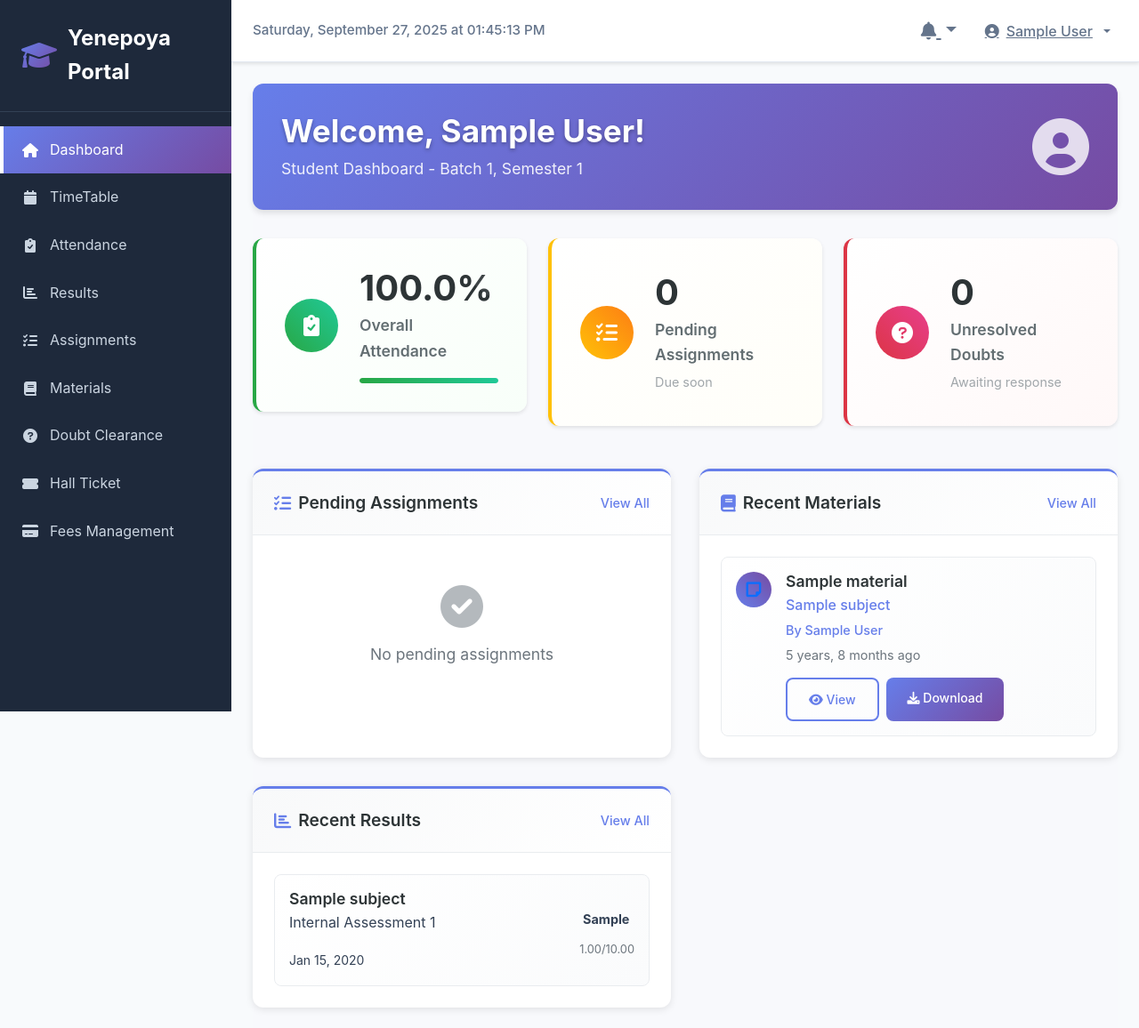
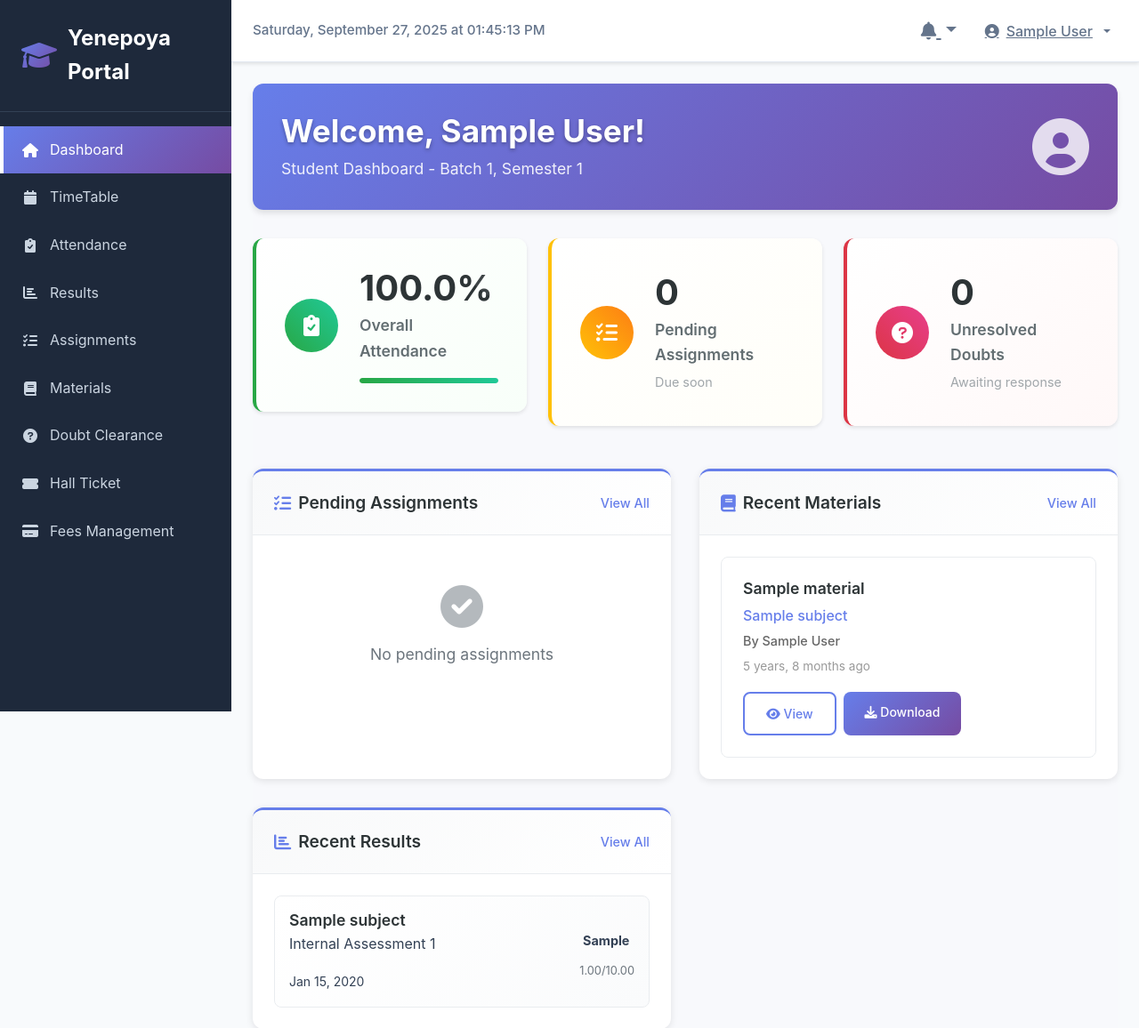
Before and after one commit to HamoodAyoob/student-potral, a Django app: page / in a window 1280 px wide. Shown: the top 1156 px of the page at 89% size. Run offline with Django 4.2, Linux system fonts and the light colour scheme; a user stored in the database is signed in; tables that the repository leaves empty hold one stand-in row (values such as "Sample post"); data that the repository does not hold is empty; some libraries are stand-ins or nearby versions.

Commit message:
Modified dashboard.html

```diff
--- a/static/css/dashboard.css
+++ b/static/css/dashboard.css
@@ -293,16 +293,13 @@
 }
 
 /* Material Items */
-.material-item {
-    display: flex;
-    align-items: flex-start;
-    gap: 1rem;
-    padding: 1rem;
+.dashboard-widget .material-item {
+    padding: 1.5rem;
     border: 1px solid #e9ecef;
     border-radius: 8px;
     margin-bottom: 1rem;
     transition: all 0.3s ease;
-    background: linear-gradient(135deg, #ffffff 0%, #fafbfc 100%);
+    background: white;
 }
 
 .material-content {
@@ -312,36 +309,23 @@
     gap: 0.75rem;
 }
 
-.material-item:hover {
+.dashboard-widget .material-item:hover {
     border-color: #667eea;
     box-shadow: 0 2px 8px rgba(102, 126, 234, 0.15);
-    transform: translateX(5px);
+    transform: translateY(-1px);
 }
 
 .material-item:last-child {
     margin-bottom: 0;
 }
 
-.material-icon {
-    flex-shrink: 0;
-    width: 40px;
-    height: 40px;
-    border-radius: 50%;
-    background: linear-gradient(45deg, #667eea, #764ba2);
-    display: flex;
-    align-items: center;
-    justify-content: center;
-    color: white;
-    font-size: 1.2rem;
+.dashboard-widget .material-teacher {
+    color: #666;
+    font-size: 0.9rem;
+    margin: 0.25rem 0;
 }
 
-.material-teacher {
-    color: #666;
-    font-size: 0.9rem;
-    margin-bottom: 2px;
-}
-
-.material-date {
+.dashboard-widget .material-date {
     color: #999;
     font-size: 0.85rem;
 }
@@ -350,8 +334,14 @@
     flex: 1;
 }
 
-.material-info h5 {
-    margin: 0 0 0.25rem 0;
+.dashboard-widget .subject-name {
+    color: #667eea;
+    font-weight: 500;
+    margin: 0.25rem 0;
+}
+
+.dashboard-widget .material-info h5 {
+    margin: 0 0 0.5rem 0;
     font-size: 1.1rem;
     font-weight: 600;
     color: #2d3436;
@@ -368,12 +358,13 @@
     font-size: 0.9rem;
 }
 
-.material-actions {
+.dashboard-widget .material-actions {
     display: flex;
     gap: 0.5rem;
+    margin-top: 1rem;
 }
 
-.material-actions .btn {
+.dashboard-widget .material-actions .btn {
     min-width: 80px;
 }
 
--- a/templates/dashboard.html
+++ b/templates/dashboard.html
@@ -119,26 +119,11 @@
         {% if recent_materials %}
             {% for material in recent_materials %}
             <div class="material-item">
-                <div class="material-icon">
-                    {% if material.material_type == 'notes' %}
-                        <i class="fas fa-sticky-note text-primary"></i>
-                    {% elif material.material_type == 'question_bank' %}
-                        <i class="fas fa-clipboard-question text-warning"></i>
-                    {% elif material.material_type == 'reference' %}
-                        <i class="fas fa-bookmark text-info"></i>
-                    {% elif material.material_type == 'slides' %}
-                        <i class="fas fa-presentation-screen text-success"></i>
-                    {% else %}
-                        <i class="fas fa-file text-secondary"></i>
-                    {% endif %}
-                </div>
-                <div class="material-content">
-                    <div class="material-info">
-                        <h5>{{ material.title }}</h5>
-                        <p class="subject-name">{{ material.subject.name }}</p>
-                        <p class="material-teacher">By {{ material.teacher.user.get_full_name }}</p>
-                        <small class="material-date">{{ material.uploaded_at|timesince }} ago</small>
-                    </div>
+                <div class="material-info">
+                    <h5>{{ material.title }}</h5>
+                    <p class="subject-name">{{ material.subject.name }}</p>
+                    <p class="material-teacher">By {{ material.teacher.user.get_full_name }}</p>
+                    <small class="material-date">{{ material.uploaded_at|timesince }} ago</small>
                     <div class="material-actions">
                         <a href="{{ material.file.url }}" class="btn btn-sm btn-outline-primary" target="_blank">
                             <i class="fas fa-eye"></i> View
```
